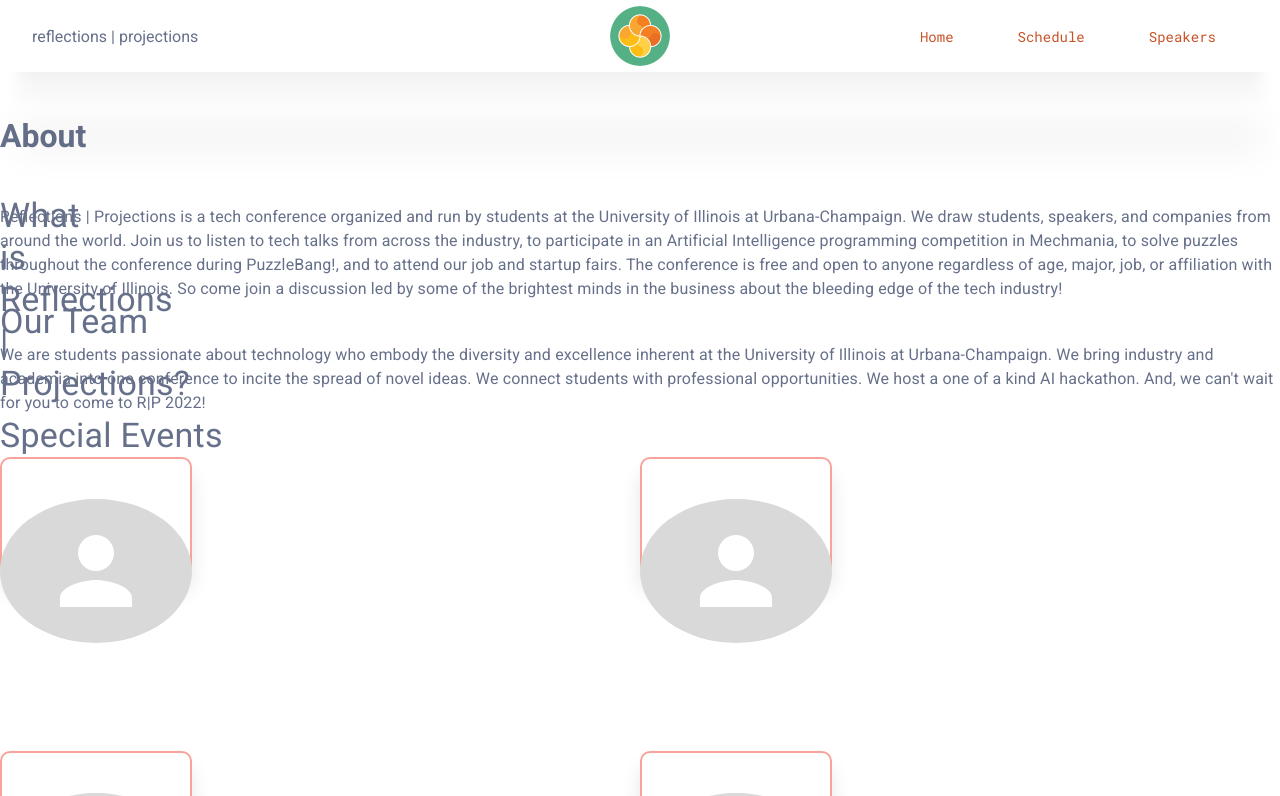
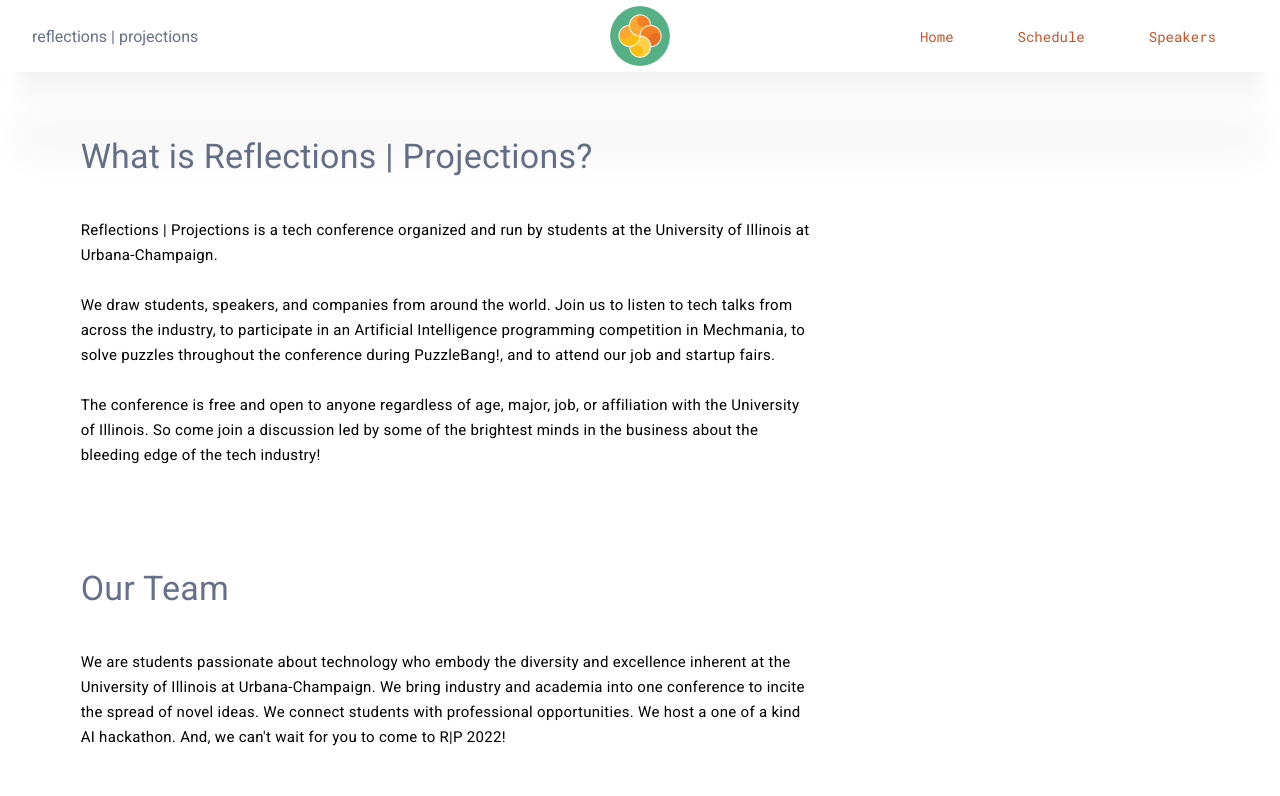
Before and after one commit to ReflectionsProjections/rp2022, a Next.js app: page /aboutPage in a window 1280 px wide. Shown: the top 796 px of the page. Built offline with nearby package versions, Linux system fonts and the light colour scheme.

Commit message:
First two paragraphs styling

```diff
--- /dev/null
+++ b/components/aboutPage/aboutPage.module.scss
@@ -0,0 +1,12 @@
+.bodyText {
+    font-family: 'Roboto';
+    font-style: normal;
+    font-weight: 400;
+    font-size: 15px;
+    line-height: 25px;
+    /* or 150% */
+
+    letter-spacing: 0.3px;
+
+    color: #000000;
+}
--- a/components/aboutPage/index.js
+++ b/components/aboutPage/index.js
@@ -6,39 +6,46 @@ import Section from '../Section';
 
 import AvatarCard from '../ui/AvatarCard';
 // import SpeakerCard from './components/SpeakerCard';
+import styles from './aboutPage.module.scss';
 
 const aboutpage = () => {
+
+    const ml = "6.3%";
+    const textWidth = "57.4%";
+
   return (
 
     <Box>
 
         {/* Section 1 */}
 
-        <Box mt={5} width={10} height={10}>
+        <Box ml={ml} mt={5} width={textWidth}>
             <Typography variant="h4">What is Reflections | Projections?</Typography>
         </Box>
-        <Box>
-            <Typography variant="body1">
+        <Box ml={ml} mt={5} width={textWidth}>
+            <p className={styles.bodyText}>
                 Reflections | Projections is a tech conference organized and run by students at the University of Illinois at Urbana-Champaign.
-
+                <br></br><br></br>
                 We draw students, speakers, and companies from around the world. Join us to listen to tech talks from across the industry, to participate in an Artificial Intelligence programming competition in Mechmania, to solve puzzles throughout the conference during PuzzleBang!, and to attend our job and startup fairs.
-
+                <br></br><br></br>
                 The conference is free and open to anyone regardless of age, major, job, or affiliation with the University of Illinois. So come join a discussion led by some of the brightest minds in the business about the bleeding edge of the tech industry!
-            </Typography>
+            </p>
         </Box>
 
         {/* Section 2 */}
 
-        <Box>
+        <Box ml={ml} mt={'100px'}>
             <Typography variant="h4">Our Team</Typography>
         </Box>
-        <Box>
-            <Typography variant="body1">We are students passionate about technology who embody the diversity and excellence inherent at the University of Illinois at Urbana-Champaign. We bring industry and academia into one conference to incite the spread of novel ideas. We connect students with professional opportunities. We host a one of a kind AI hackathon. And, we can't wait for you to come to R|P 2022!</Typography>
+        <Box ml={ml} mt={5} width={textWidth}>
+            <p className={styles.bodyText}>
+                We are students passionate about technology who embody the diversity and excellence inherent at the University of Illinois at Urbana-Champaign. We bring industry and academia into one conference to incite the spread of novel ideas. We connect students with professional opportunities. We host a one of a kind AI hackathon. And, we can't wait for you to come to R|P 2022!
+            </p>
         </Box>
 
         {/* Section 3 */}
 
-        <Box>
+        <Box mt={10}>
             <Typography variant="h4">Special Events</Typography>
         </Box>
         <Grid container>
--- a/pages/aboutPage.js
+++ b/pages/aboutPage.js
@@ -24,7 +24,6 @@ export default function About() {
         />
       </Head>
       <Nav />
-      <h1>About</h1>
       <Aboutpage/>
     </>
   );
```
